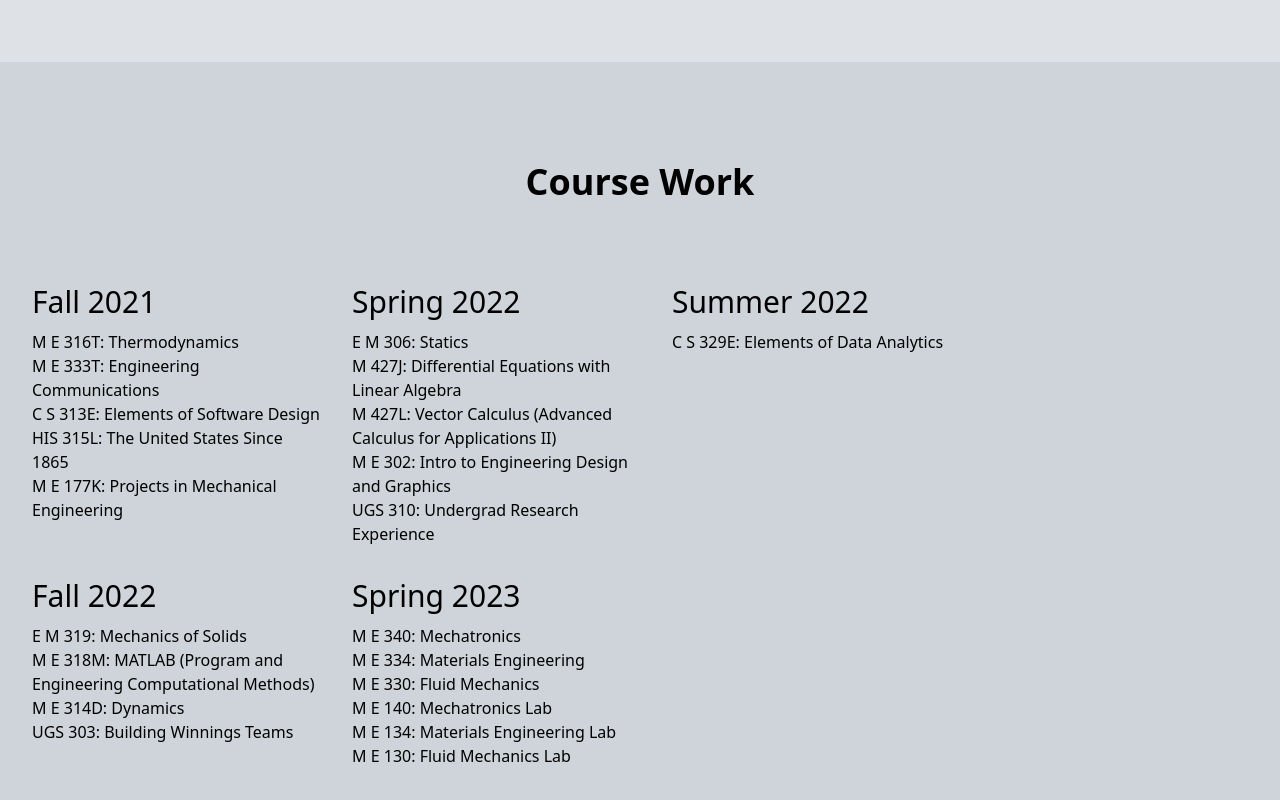
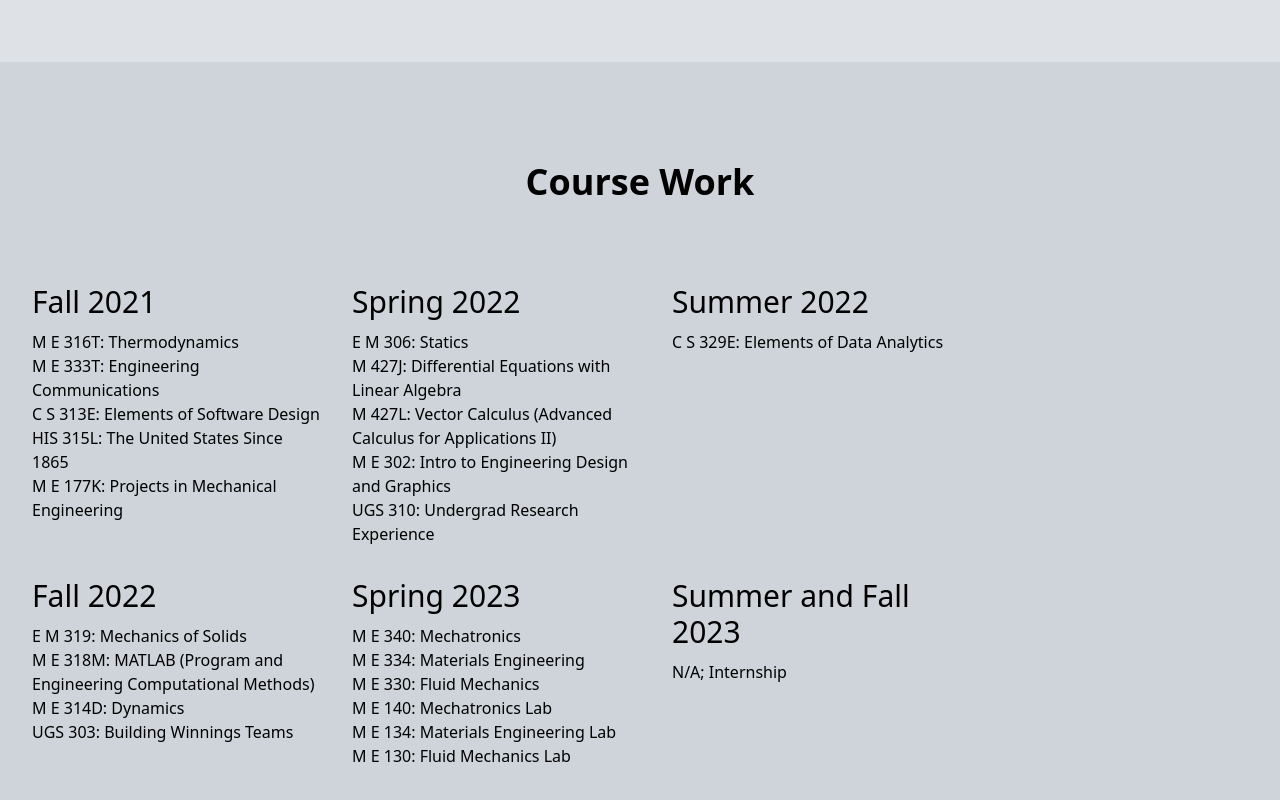
Before and after one commit to darrenau03/amazon, a React (Create React App) app: page / in a window 1280 px wide. Shown: the part 4275-5075 px from the top of the page. Built offline with nearby package versions, Linux system fonts and the light colour scheme.

Commit message:
internship update

```diff
--- a/src/Components/Coursework/index.js
+++ b/src/Components/Coursework/index.js
@@ -51,6 +51,10 @@ function Coursework({ grade }) {
           <div>M E 134: Materials Engineering Lab {grade}</div>
           <div>M E 130: Fluid Mechanics Lab{grade}</div>
         </div>
+        <div className="p-4 w-80">
+          <div className=" mb-[10px] text-3xl ">Summer and Fall 2023</div>
+          <div>N/A; Internship{grade}</div>
+        </div>
       </div>
     </div>
   );
```
